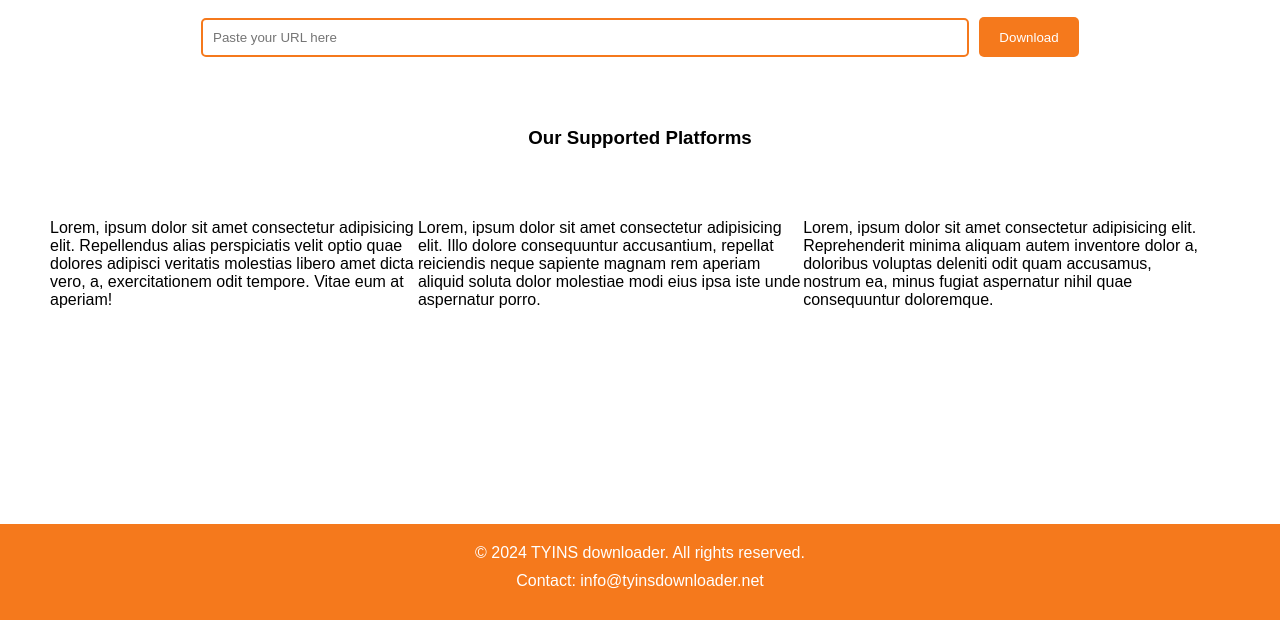
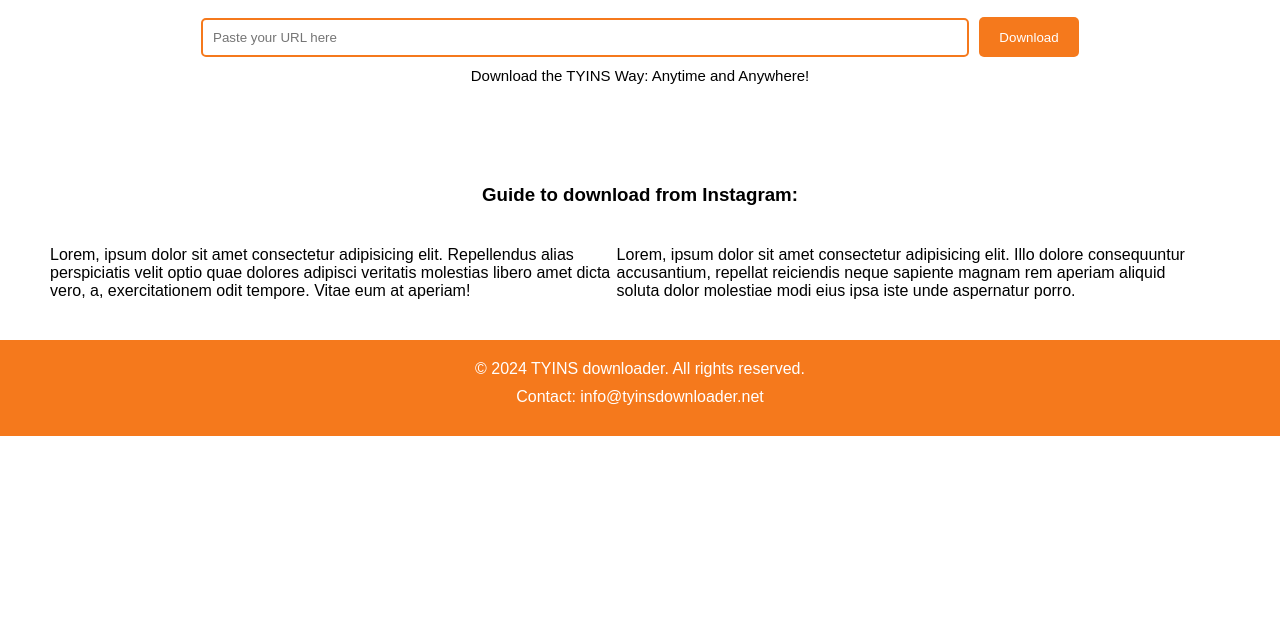
Before and after one commit to SushantShrestha12/Tyins, a plain HTML site: page HTML/insta.html in a window 1280 px wide. Shown: the part 180-800 px from the top of the page. Drawn offline with Linux system fonts and the light colour scheme.

Commit message:
finalized layout for other pages

```diff
--- a/CSS/insta.css
+++ b/CSS/insta.css
@@ -68,6 +68,12 @@
     margin-bottom: 20px;
   }
 
+  .slogan {
+    text-align: center;
+    margin: 10px;
+    font-size: 15px;
+  }
+
   .url-box {
     display: flex;
     justify-content: center;
@@ -101,10 +107,11 @@
     background-color: #d55f1f;
   }
 
-  #supportTxt {
+  #guideHeading {
     display: flex;
     justify-content: center;
-    margin: 70px;
+    margin-top: 100px;
+    margin-bottom: 10px;
   }
 
   .support-platforms {
@@ -112,10 +119,10 @@
     justify-content: center;
     align-items: center;
     margin: 40px 70px 40px 50px;
+    flex: 1;
   }
 
   footer {
-      position: fixed;
       bottom: 0;
       left: 0;
       width: 100%;
--- a/CSS/tiktok.css
+++ b/CSS/tiktok.css
@@ -68,6 +68,12 @@
     margin-bottom: 20px;
   }
 
+  .slogan {
+    text-align: center;
+    margin: 10px;
+    font-size: 15px;
+  }
+
   .url-box {
     display: flex;
     justify-content: center;
@@ -101,10 +107,11 @@
     background-color: #d55f1f;
   }
 
-  #supportTxt {
+  #guideHeading {
     display: flex;
     justify-content: center;
-    margin: 70px;
+    margin-top: 100px;
+    margin-bottom: 10px;
   }
 
   .support-platforms {
@@ -112,10 +119,10 @@
     justify-content: center;
     align-items: center;
     margin: 40px 70px 40px 50px;
+    flex: 1;
   }
 
   footer {
-      position: fixed;
       bottom: 0;
       left: 0;
       width: 100%;
--- a/CSS/youtube.css
+++ b/CSS/youtube.css
@@ -68,6 +68,12 @@
     margin-bottom: 20px;
   }
 
+  .slogan {
+    text-align: center;
+    margin: 10px;
+    font-size: 15px;
+  }
+
   .url-box {
     display: flex;
     justify-content: center;
@@ -101,21 +107,22 @@
     background-color: #d55f1f;
   }
 
-  #supportTxt {
+  #guideHeading {
     display: flex;
     justify-content: center;
-    margin: 70px;
+    margin-top: 100px;
+    margin-bottom: 10px;
   }
 
-  .support-platforms {
+  .guide-box {
     display: flex;
     justify-content: center;
     align-items: center;
     margin: 40px 70px 40px 50px;
+    flex: 1;
   }
 
   footer {
-      position: fixed;
       bottom: 0;
       left: 0;
       width: 100%;
--- a/HTML/insta.html
+++ b/HTML/insta.html
@@ -32,9 +32,10 @@
         <input type="text" class="url-field" placeholder="Paste your URL here">
         <button type="button" class="download-btn">Download</button>
       </div>
+      <p class="slogan">Download the TYINS Way: Anytime and Anywhere!</p>
 
-      <div id="supportTxt">
-        <h3>Our Supported Platforms</h3>
+      <div id="guideHeading">
+        <h3>Guide to download from Instagram:</h3>
       </div>
 
 
@@ -44,9 +45,6 @@
         </div>
         <div>
           <p>Lorem, ipsum dolor sit amet consectetur adipisicing elit. Illo dolore consequuntur accusantium, repellat reiciendis neque sapiente magnam rem aperiam aliquid soluta dolor molestiae modi eius ipsa iste unde aspernatur porro.</p>
-        </div>
-        <div>
-          <p>Lorem, ipsum dolor sit amet consectetur adipisicing elit. Reprehenderit minima aliquam autem inventore dolor a, doloribus voluptas deleniti odit quam accusamus, nostrum ea, minus fugiat aspernatur nihil quae consequuntur doloremque.</p>
         </div>
       </div>
     </div>
```
Also changed, not shown: HTML/tiktok.html (+3 -5 lines), HTML/youtube.html (+5 -7 lines).
